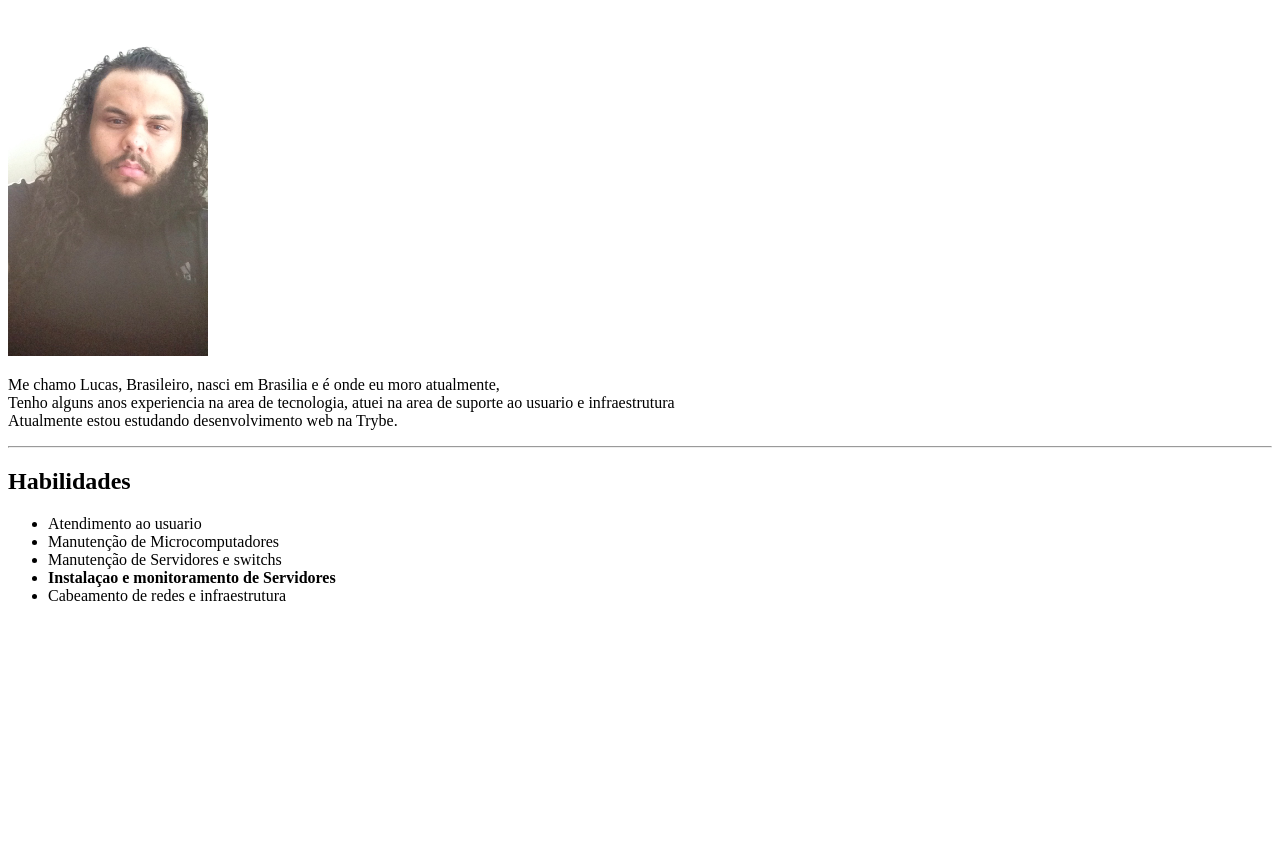
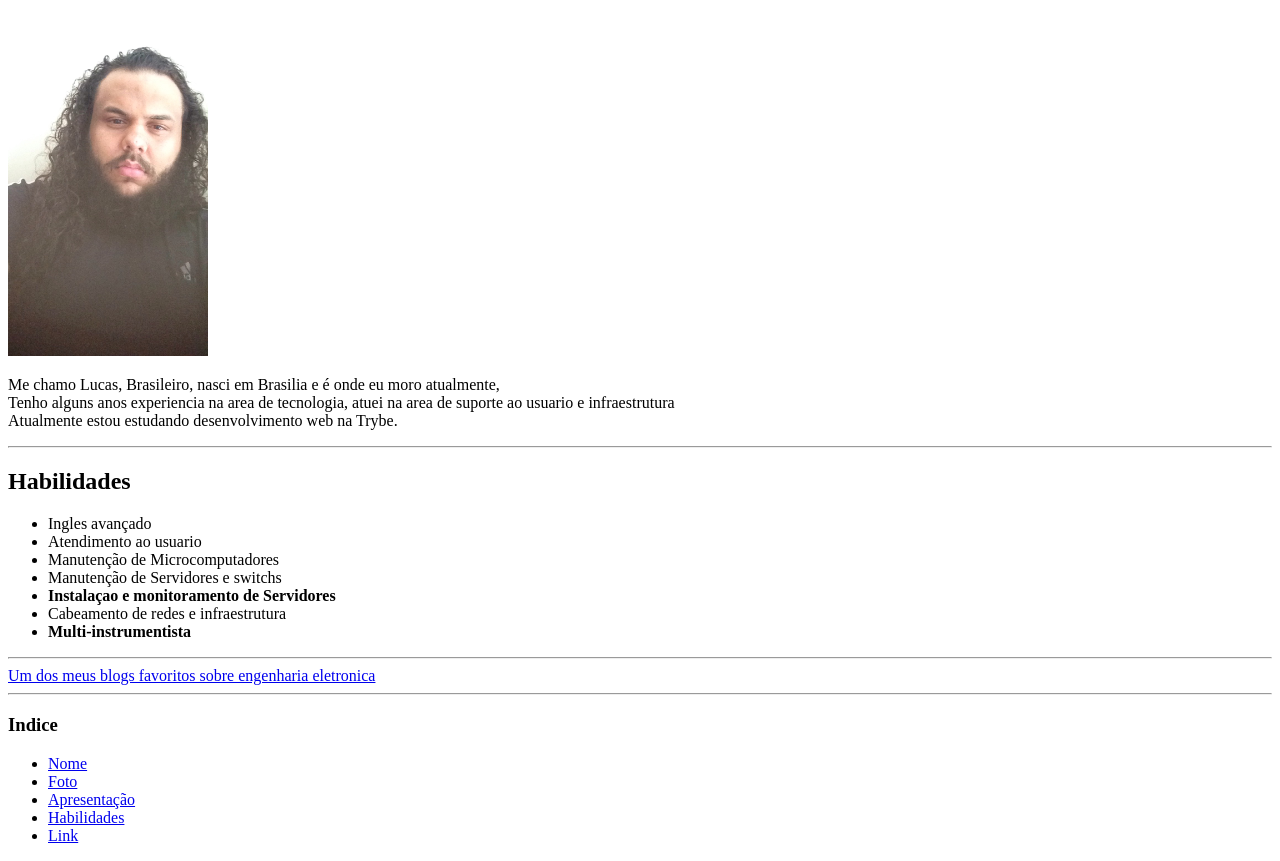
Before and after one commit to lbasques/Portfolio_web, a plain HTML site: page index.html in a window 1280 px wide. Shown: the part 79-940 px from the top of the page. Before the commit the page ends 800 px from the top, so only its background shows below. Drawn offline with Linux system fonts and the light colour scheme.

Commit message:
Adicionado o link externo e o indice com links para as diferentes deçoes da pagina

```diff
--- a/index.html
+++ b/index.html
@@ -5,21 +5,34 @@
     <title>Apresentação</title>
 </head>
 <body>
-    <h1>Lucas Basques da Silva</h1>
-    <img width="200px" src="./img/IMG_0600.JPG" alt="Minha Foto">
-    <p>Me chamo Lucas, Brasileiro, nasci em Brasilia e é onde eu moro atualmente,<br>
+    <h1 id="Nome">Lucas Basques da Silva</h1>
+    <img id="Foto" width="200px" src="./img/IMG_0600.JPG" alt="Minha Foto">
+    <p id="apresentação">Me chamo Lucas, Brasileiro, nasci em Brasilia e é onde eu moro atualmente,<br>
        Tenho alguns anos experiencia na area de tecnologia, atuei na area de suporte ao usuario e infraestrutura <br>
        Atualmente estou estudando desenvolvimento web na Trybe.
     </p>
     <hr>
-    <h2>Habilidades</h2>
+    <h2 id="Habilidades">Habilidades</h2>
     <ul>
+        <li>Ingles avançado</li>
         <li>Atendimento ao usuario</li>
         <LI>Manutenção de Microcomputadores</LI>
         <li>Manutenção de Servidores e switchs</li>
         <li> <strong>Instalaçao e monitoramento de Servidores</strong> </li>
         <li>Cabeamento de redes e infraestrutura</li>
+        <li><strong>Multi-instrumentista</strong></li>
     </ul>
+    <hr>
+      <a id="Link" href="https://www.eevblog.com/" target="_blank">Um dos meus blogs favoritos sobre engenharia eletronica</a>
+     <hr>
+     <h3>Indice</h3>
+     <ul>
+         <li><a href="#Nome">Nome</a></li>
+         <li><a href="#Foto">Foto</a></li>
+         <li><a href="#Apresentação">Apresentação</a></li>
+         <li><a href="#Habilidades">Habilidades</a></li>
+         <li><a href="#Link">Link</a> </li>
+     </ul>
 
 </body>
 </html>
```
